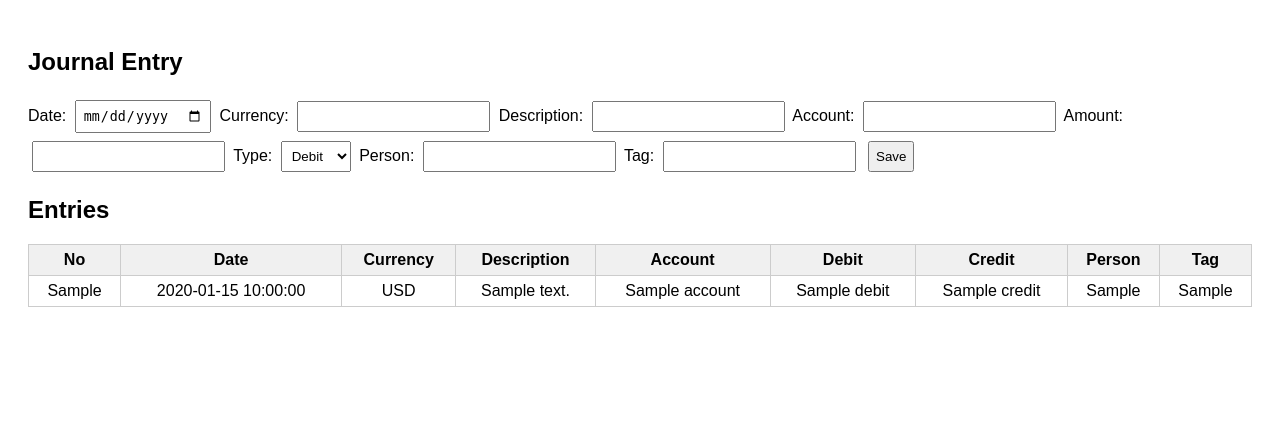
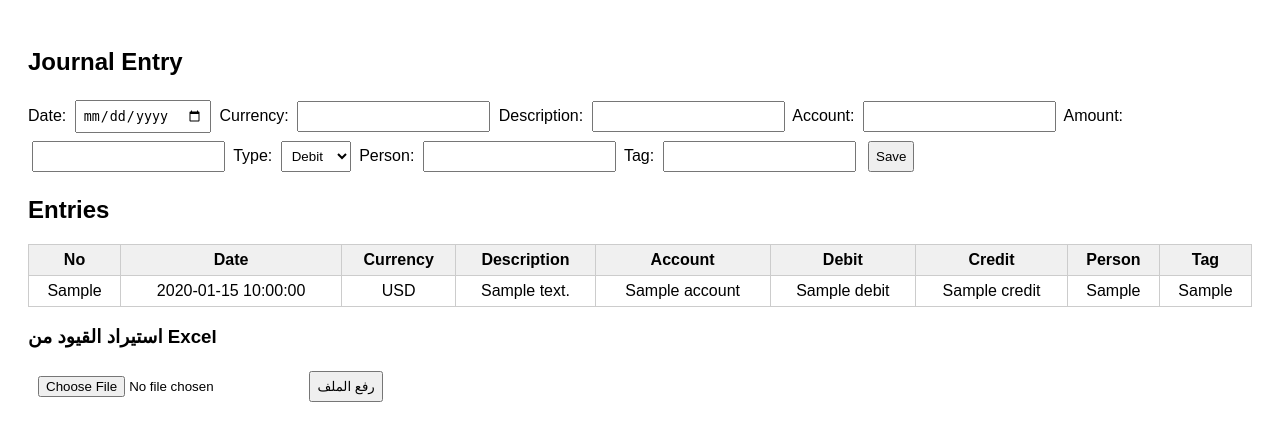
Before and after one commit to esamkrada-svg/accounting-app, a FastAPI app: template templates/index.html in a window 1280 px wide. Shown: the top 441 px of the page. Run offline with FastAPI, Linux system fonts and the light colour scheme; the template is opened without the code that fills it: most values are stand-ins (such as "Sample title", 1, 10 or a date in 2020).

Commit message:
Add Excel import form to index.html
Added a form to import constraints from Excel files.

```diff
--- a/templates/index.html
+++ b/templates/index.html
@@ -78,3 +78,9 @@
 
 </body>
 </html>
+<h3>استيراد القيود من Excel</h3>
+
+<form action="/import-excel" method="post" enctype="multipart/form-data">
+    <input type="file" name="file" required>
+    <button type="submit">رفع الملف</button>
+</form>
```
